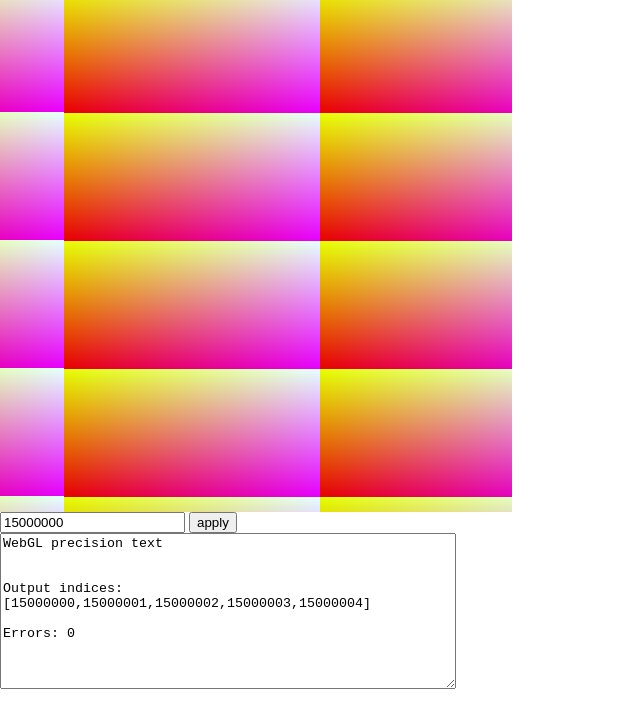
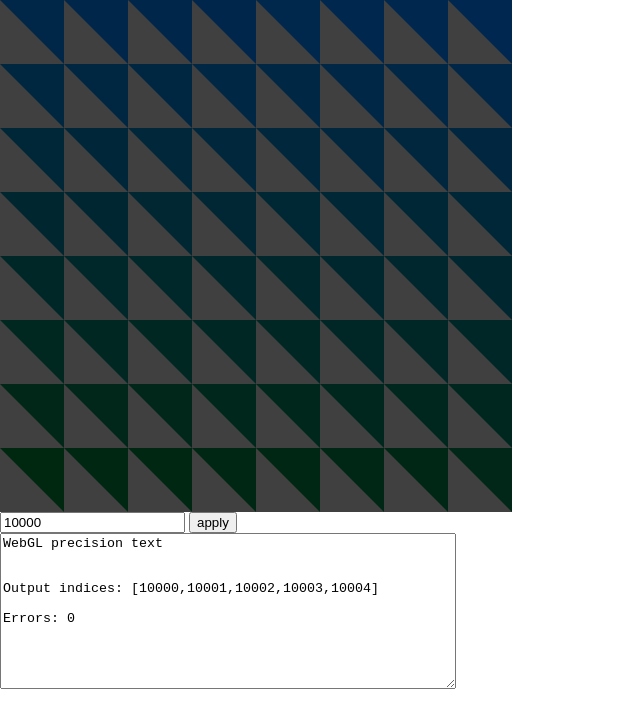
Before and after one commit to kasm/geom, a plain HTML site: page test_webgl2.html in a window 1280 px wide. Shown: the whole page, without its empty margins (0-640 px from the left). Drawn offline with Linux system fonts and the light colour scheme.

Commit message:
big traingles

```diff
--- a/test_webgl2.html
+++ b/test_webgl2.html
@@ -14,12 +14,38 @@
     <!-- <canvas id="glCanvas" width="4096" height="4096"></canvas> -->
     <canvas id="glCanvas" width="512" height="512"></canvas>
     <div>
-        <div id="sdsfsf"><input type="number" id="addition" value="15000000"> <button id="apply">apply</button></div>
+        <div id="sdsfsf"><input type="number" id="addition" value="10000"> <button id="apply">apply</button></div>
         <textarea id="text" style="width: 450px; height: 150px"></textarea>
     </div>
     <script>
         let addition = 15400000
         let addEl = document.getElementById('addition')
+
+
+
+        /*
+x, y - integer coords of element
+we, he - width and height of element in pixels (64x64)
+wa, ha - width and height of canvas in pixels (512x512)
+        */
+
+function getPixelIndex(x, y, wa, ha) {
+    return (x + y * wa)
+}
+function getPixelByCoords(x, y, we, he, wa, ha, array) {
+
+    let dx = we * .75
+    let dy = he * .75
+    let a = 0
+
+    let xn = x*we + dx
+    let yn = y * he + dy
+    let ind = getPixelIndex(xn, yn, wa, ha) * 4
+    return ind
+
+
+
+}
         document.getElementById('apply').onclick = function() {
 
             draw()
@@ -73,9 +99,12 @@
 
 
         const gl = initWebGL();
-        let k = 1
-        const xSquares = gl.canvas.width / k
-        const ySquares =  gl.canvas.height / k
+        let kpx = 64
+        let cx = gl.canvas.width
+        let cy = gl.canvas.height
+
+        const xSquares = gl.canvas.width / kpx
+        const ySquares =  gl.canvas.height / kpx
         const xSize = 2 * 1 / xSquares;
         const ySize = 2 * 1 / ySquares;
         if (gl) {
@@ -172,8 +201,8 @@ text.value = 'WebGL precision text\n\n'
                     squareVeritices[indexv + 7] = y
                     squareVeritices[indexv + 8] = x + xSize
                     squareVeritices[indexv + 9] = y
-                    squareVeritices[indexv + 10] = x;//+ xSize
-                    squareVeritices[indexv + 11] = y + ySize
+                    squareVeritices[indexv + 10] = x;
+                    squareVeritices[indexv + 11] = y ;//+ ySize
 
 
                     let index2 = i * xSquares + j;
@@ -195,7 +224,7 @@ text.value = 'WebGL precision text\n\n'
                 }
             }
 
-            // console.log('squareVeritices', squareVeritices)
+            console.log('squareVeritices', squareVeritices)
             console.log('canvas ', gl.canvas.width, gl.canvas.height)
 
             gl.viewport(0, 0, gl.canvas.width, gl.canvas.height);
@@ -259,6 +288,7 @@ text.value = 'WebGL precision text\n\n'
             for (let i=0; i<ySquares; i++) {
                 for (let j=0; j<xSquares; j++) {
                     let index = i * xSquares * 4 + j * 4;
+                    index = getPixelByCoords(j, i, kpx, kpx, gl.canvas.width, gl.canvas.height, outputArray)
                     let x = outputArray[index+0]
                     let y = outputArray[index+1]
                     let z = outputArray[index+2]
```
